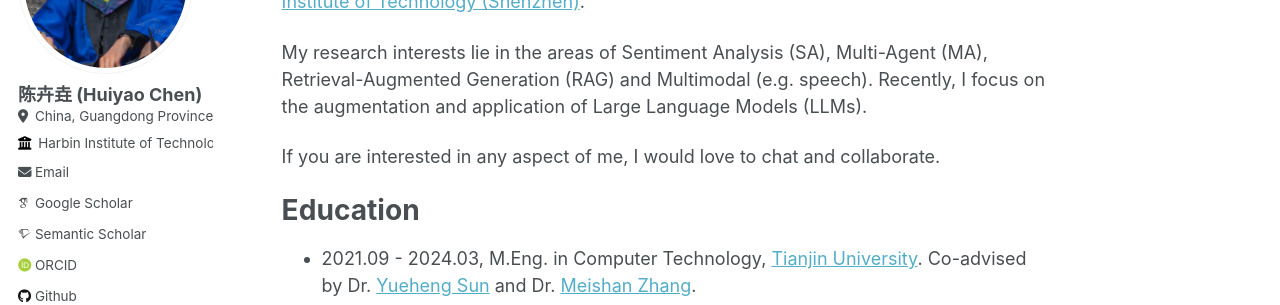
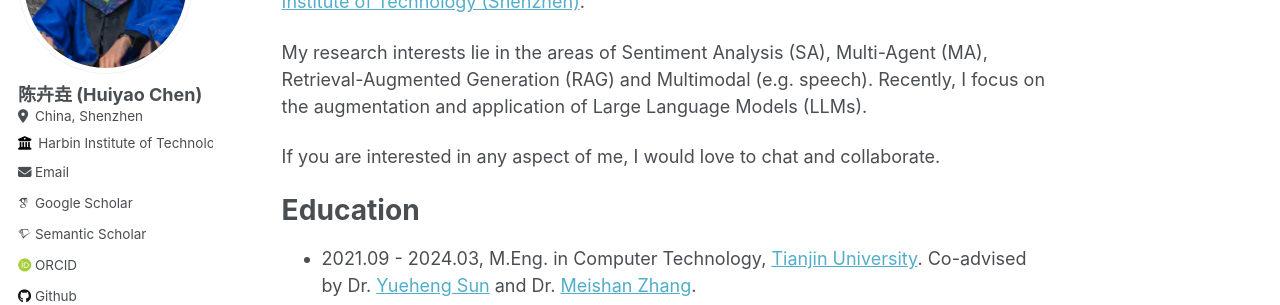
Before and after one commit to DreamH1gh/DreamH1gh.github.io, a Jekyll site: the page built from _pages/about.md, in a window 1280 px wide. Shown: the part 215-520 px from the top of the page. Built offline with Jekyll 4.4.1, drawn with Linux system fonts in a browser that asks for light colours; some web fonts are replaced.

Commit message:
laocation change

```diff
--- a/_config.yml
+++ b/_config.yml
@@ -25,7 +25,7 @@ author:
   name             : "陈卉垚 (Huiyao Chen)"
   pronouns         : # example: "she/her"
   bio              : # "Short biography for the left-hand sidebar"
-  location         : "China, Guangdong Province, Shenzhen"
+  location         : "China, Shenzhen"
   employer         : "Harbin Institute of Technology, Shenzhen"
   uri              : # URL
   email            : "chenhy1018@gmail.com"
```
